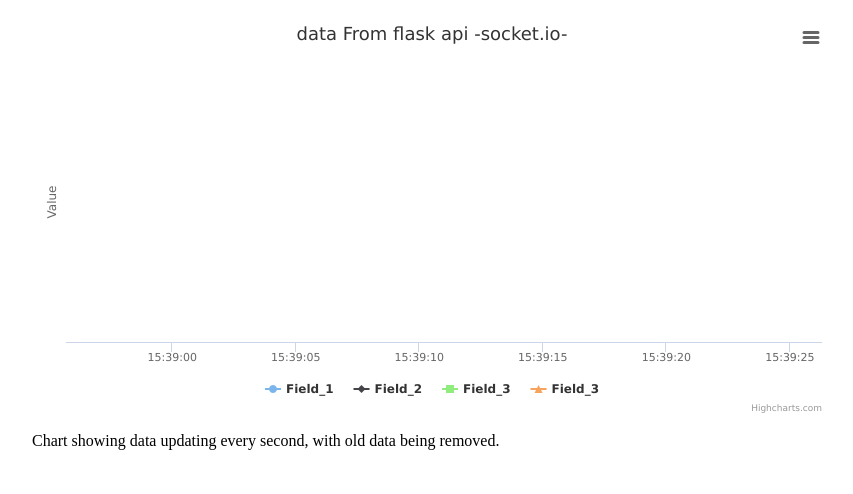
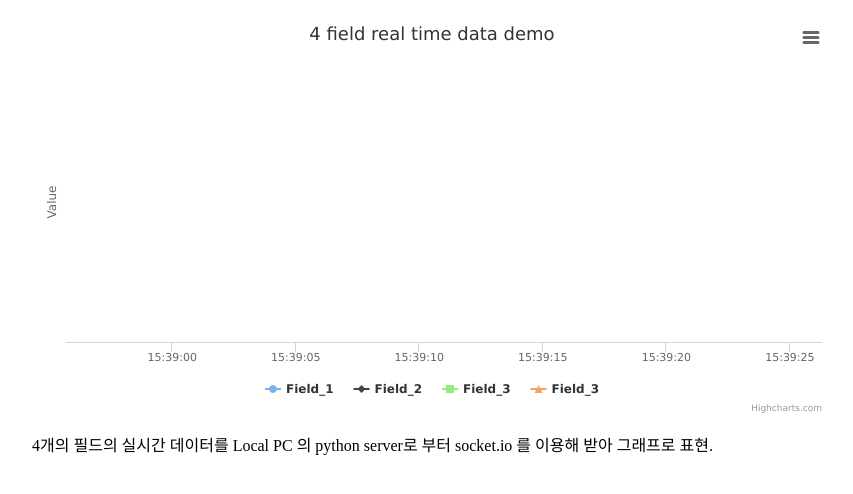
Before and after one commit to kimsehwan96/Revolution-pi-view-app, a Flask app: template templates/chart_demo.html in a window 1280 px wide. Shown: the top 494 px of the page, without its empty margins (208-1061 px from the left). Run offline with Flask 2, Linux system fonts and the light colour scheme; the template is opened without the code that fills it, so the values that code supplies are empty; some libraries are stand-ins or nearby versions.

Commit message:
주석추가

```diff
--- a/static/js/chart_test.js
+++ b/static/js/chart_test.js
@@ -3,7 +3,7 @@ var y_data_1; //global var
 var y_data_2; //global var
 var y_data_3; //global var
 
-var binder = io("http://localhost:9999/data"); //for socket io
+var binder = io("http://localhost:9999/data"); // 현재 socket io를 이용해 실시간 데이터를 받고 있지만 추후에는 API를 실시간으로 찔러서 받는것으로 -> fetch 이용.
 setInterval(function() {
 binder.emit('request', {'time': Date.now()});
 }, 1000);
@@ -18,16 +18,15 @@ y_data_3 = data.data[3]
 console.log(y_data.data)
 });} ,1000);
 
-//render char when highchart is ready
+//render char when highchart is ready -> jquery 이용해서 HighChart 가 준비되었을 때 아래 로직이 돎 -> 그렇지 않으면 오류 뿜어냄
 $(document).ready(function() {
-    Highcharts.chart('container', {
+    Highcharts.chart('container', { // Html 상 id가 container 인 태그에 이 차트를 랜더링 할것임.
     chart: {
       type: 'spline',
-      animation: Highcharts.svg, // don't animate in old IE
+      animation: Highcharts.svg, // don't animate in old IE -> 차트 실시간 데이터 업데이트시 에니메이션 할 것인지 아닌지 -> 안하니까 개이상함
       marginRight: 10,
-      events: {
+      events: { // 이 evnets 옵션 안에 실시간 데이터 처리를 위한 옵션들이 들어가는 듯.
         load: function () {
-
           // set up the updating of the chart each second
           var series_1 = this.series[0];
           var series_2 = this.series[1];
@@ -39,8 +38,7 @@ $(document).ready(function() {
           setInterval(function () {
             var x = (new Date()).getTime(), // current time
               //y = Math.random();
-            y = y_data
-            console.log("this is y", y);
+            y = y_data; // 이거 안쓰는데 지우면 에러남 해결 필요.
             series_1.addPoint([x, y_data], true, true);
             series_2.addPoint([x, y_data_1], true, true);
             series_3.addPoint([x, y_data_2], true, true);
@@ -55,17 +53,18 @@ $(document).ready(function() {
     },
 
     title: {
-      text: 'data From flask api -socket.io- '
+      text: ' 4 field real time data demo '
     },
 
     rangeSelector: {
       selected: 1
     },
 
+
     accessibility: {
       announceNewData: {
         enabled: true,
-        minAnnounceInterval: 15000,
+        minAnnounceInterval: 150,
         announcementFormatter: function (allSeries, newSeries, newPoint) {
           if (newPoint) {
             return 'New point added. Value: ' + newPoint.y;
@@ -101,7 +100,7 @@ $(document).ready(function() {
     },
 
     exporting: {
-      enabled: true
+      enabled: true  //csv , png  등으로 추출하는 기능 (매우 유용)
     },
 
     series: [{
@@ -121,6 +120,10 @@ $(document).ready(function() {
         return data;
       }())
     },
+// series라는 배열 안의 옵션들인데... 위에서 events에서 this로 바인딩하는 그것인듯함.
+// 여기서 var data = [] 는 초기 데이터를 설정해주는 것인데 없는것으로 처리하기
+// data.push 이 밑에 구문은 솔직히 이해가 잘 안감.
+
     {
       name: 'Field_2',
       data: (function () {
--- a/templates/chart_demo.html
+++ b/templates/chart_demo.html
@@ -51,7 +51,7 @@
 <figure class="highcharts-figure">
   <div id="container"></div>
   <p class="highcharts-description">
-    Chart showing data updating every second, with old data being removed.
+    4개의 필드의 실시간 데이터를 Local PC 의 python server로 부터 socket.io 를 이용해 받아 그래프로 표현.
   </p>
 </figure>
 </html>
```
